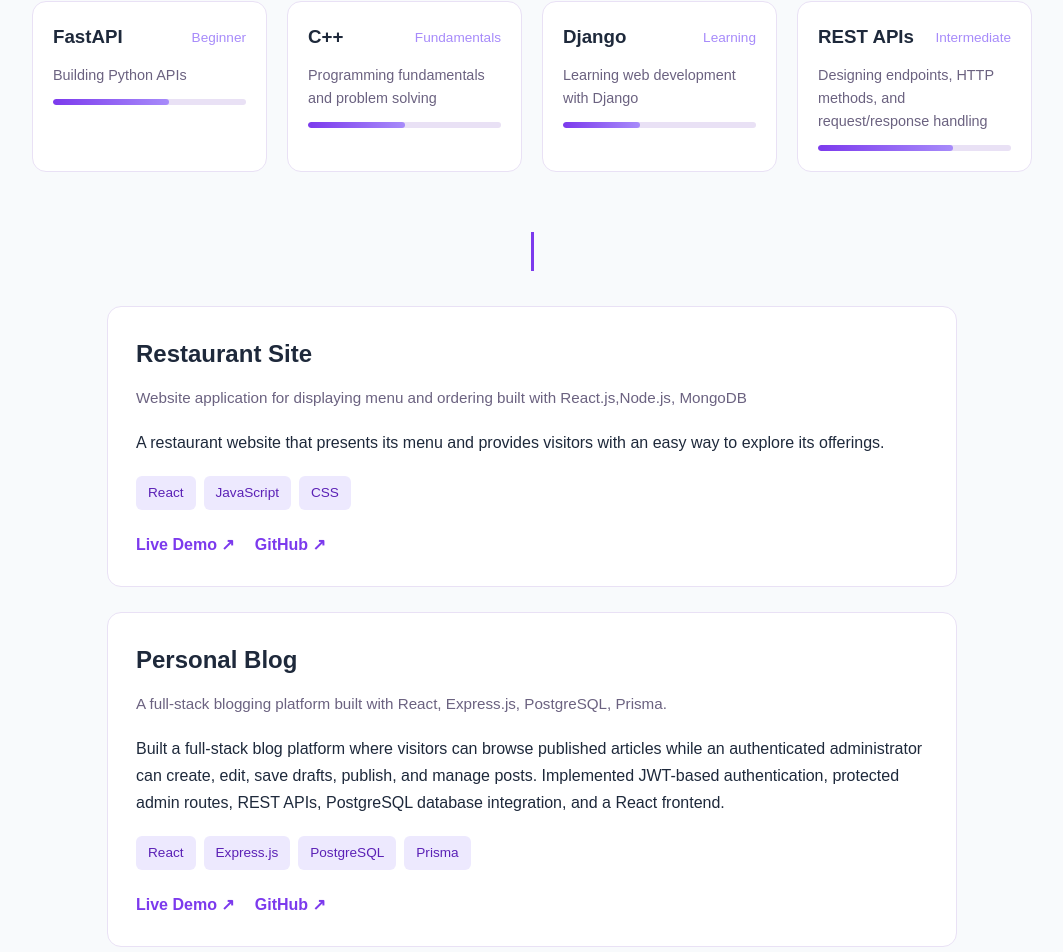
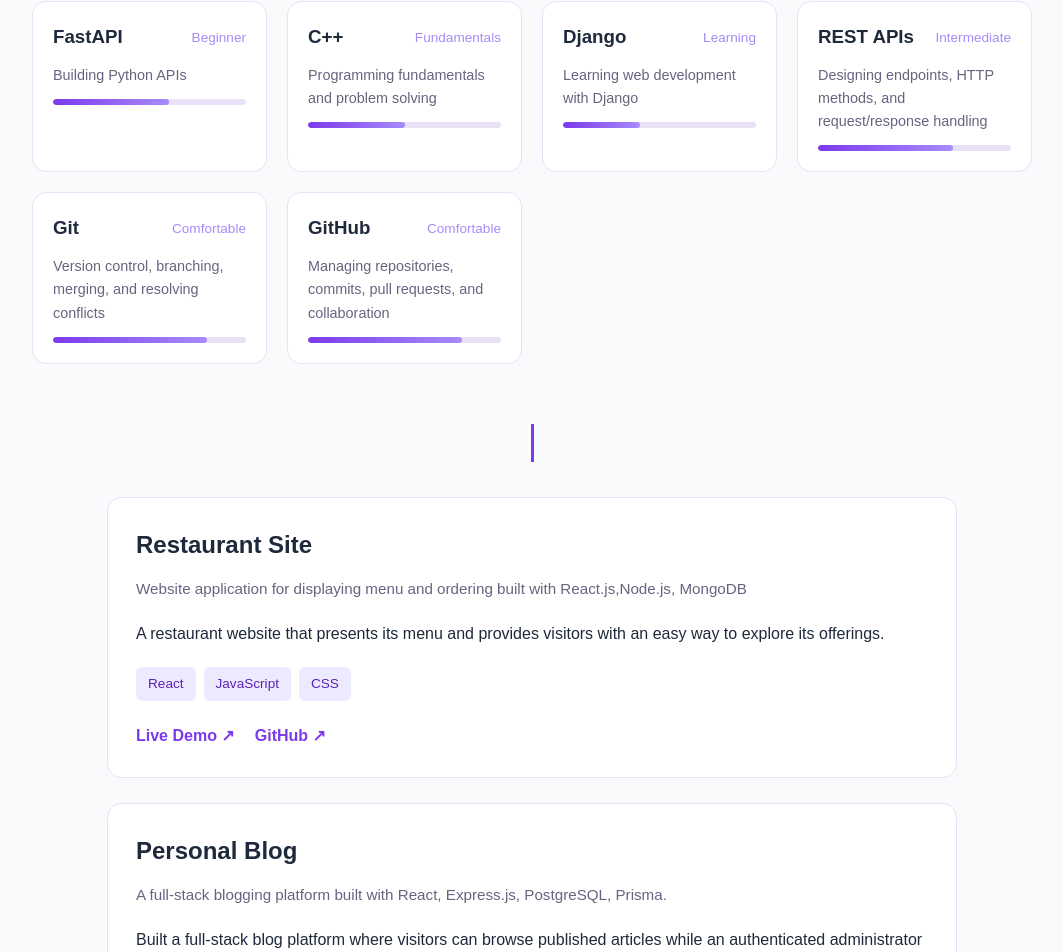
Before and after one commit to YelibeT/portfolio, a React (Vite) app in the folder portifolio/: page / in a window 1280 px wide. Shown: the part 923-1875 px from the top of the page, without its empty margins (108-1171 px from the left). Built offline with nearby package versions, Linux system fonts and the light colour scheme; the HTML template or start-up script is replaced by a standard one.

Commit message:
added git and github to skills list

```diff
--- a/portifolio/src/App.jsx
+++ b/portifolio/src/App.jsx
@@ -94,6 +94,18 @@ const skills = [
   percentage: 70,
   description: 'Designing endpoints, HTTP methods, and request/response handling',
 },
+{
+  name: 'Git',
+  level: 'Comfortable',
+  percentage: 80,
+  description: 'Version control, branching, merging, and resolving conflicts',
+},
+{
+  name: 'GitHub',
+  level: 'Comfortable',
+  percentage: 80,
+  description: 'Managing repositories, commits, pull requests, and collaboration',
+},
 ];
 
 function App() {
```
